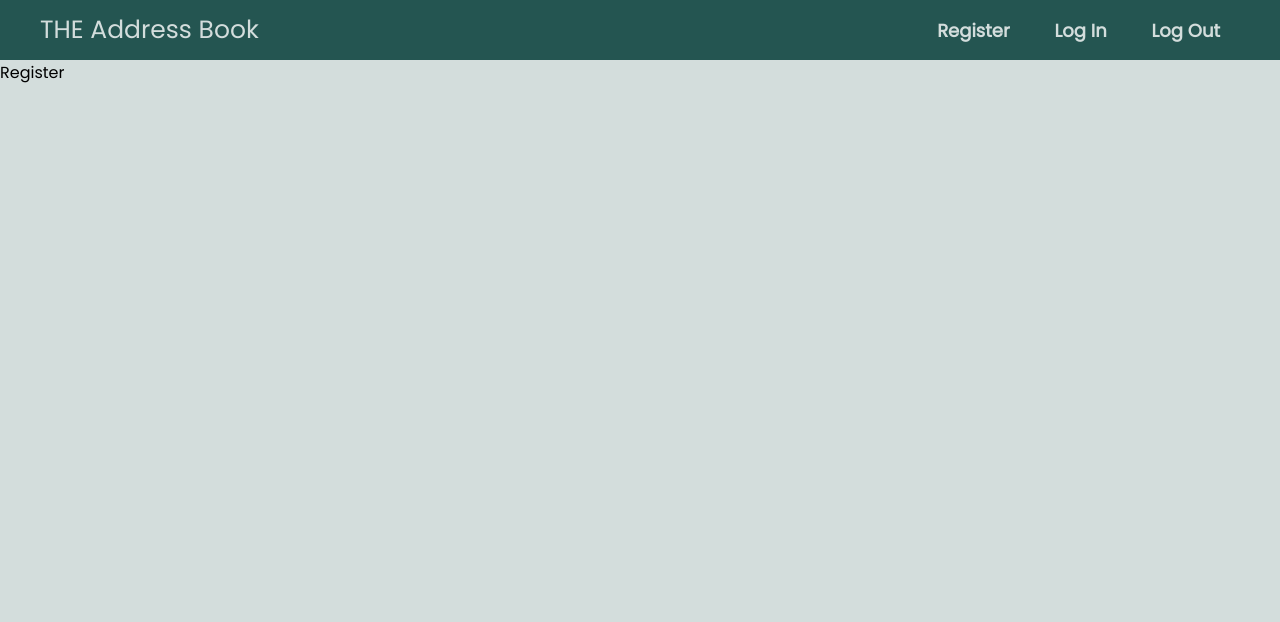
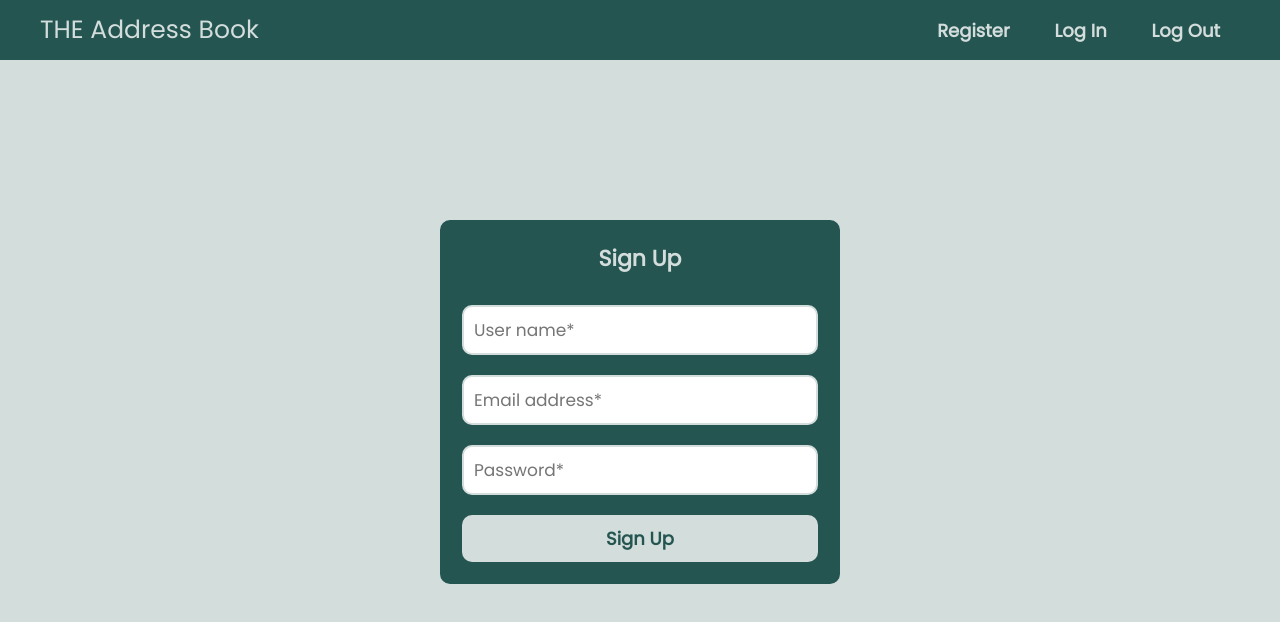
Before and after one commit to stephanelle-rachwan/Address-Book-FE, a React (Create React App) app: page /register in a window 1280 px wide. Shown: the top 622 px of the page. Built offline with nearby package versions, Linux system fonts and the light colour scheme.

Commit message:
creating register page and styling it

```diff
--- a/src/components/Navbar.js
+++ b/src/components/Navbar.js
@@ -12,7 +12,7 @@ const Navbar = () => {
           <li>
             <a href="register"> Register</a>
             <a href="login"> Log In</a>
-            <a href="logout"> Log Out</a>
+            <a href="login"> Log Out</a>
           </li>
         </ul>
       </div>
--- a/src/pages/LogIn.js
+++ b/src/pages/LogIn.js
@@ -1,13 +1,11 @@
 import React from "react";
 
 const LogIn = () => {
-  // return <div>hii</div>;
-
   return (
-    <div class="login">
+    <div className="login">
       <h1> Log In </h1>
-      <form class="login-form" id="login">
-        <div class="input-box">
+      <form className="login-form">
+        <div className="input-box">
           <input
             type="email"
             placeholder="Email address*"
@@ -15,7 +13,7 @@ const LogIn = () => {
             required
           ></input>
         </div>
-        <div class="input-box">
+        <div className="input-box">
           <input
             type="password"
             placeholder="Password*"
@@ -23,12 +21,12 @@ const LogIn = () => {
             required
           ></input>
         </div>
-        <button type="button" class="login-btn" id="submit">
+        <button type="button" className="login-btn">
           {" "}
           Log In{" "}
         </button>
       </form>
-      <p class="login-text">
+      <p className="login-text">
         Don't have an account?<a href="Register"> Register now.</a>
       </p>
     </div>
--- a/src/pages/Register.js
+++ b/src/pages/Register.js
@@ -1,7 +1,40 @@
 import React from "react";
 
 const Register = () => {
-  return <div>Register</div>;
+  return (
+    <div className="signup">
+      <h1> Sign Up </h1>
+      <form className="signup-form">
+        <div className="input-box">
+          <input
+            type="text"
+            placeholder="User name*"
+            name="user-name"
+            required
+          ></input>
+        </div>
+        <div className="input-box">
+          <input
+            type="email"
+            placeholder="Email address*"
+            name="email"
+            required
+          ></input>
+        </div>
+        <div className="input-box">
+          <input
+            type="password"
+            placeholder="Password*"
+            name="password"
+            required
+          ></input>
+        </div>
+        <button type="button" className="signup-btn">
+          Sign Up
+        </button>
+      </form>
+    </div>
+  );
 };
 
 export default Register;
```
